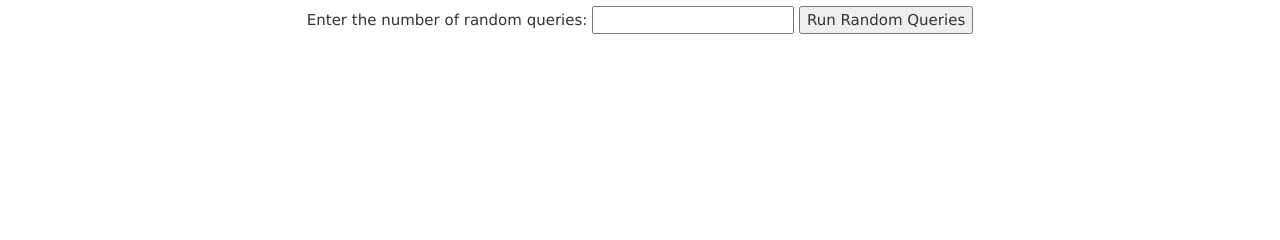
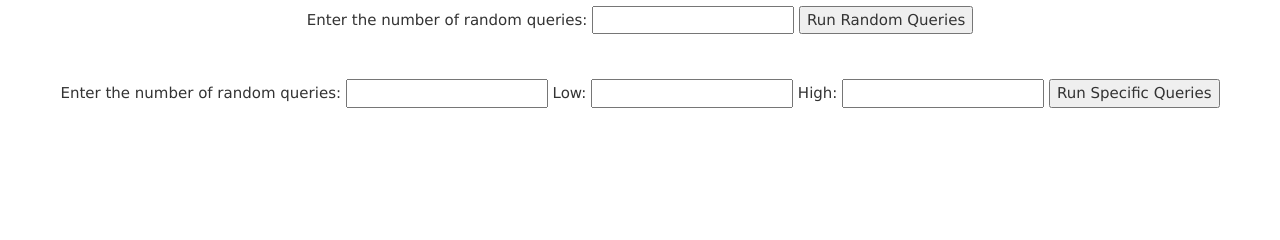
Before and after one commit to Prinitha/cloudtestsummer1, a Flask app: template templates/index.html in a window 1280 px wide. Shown: the part 133-373 px from the top of the page. Run offline with Flask 2, Linux system fonts and the light colour scheme; the template is opened without the code that fills it, so the values that code supplies are empty; some libraries are stand-ins or nearby versions.

Commit message:
Added Specific logic

```diff
--- a/app.py
+++ b/app.py
@@ -18,7 +18,6 @@ def hello_world():
 def random_queries():
     query_limit = request.args['nqueries']
     start_time = time()
-    print(query_limit)
     for i in range(0, int(query_limit)):
         cursor.execute('select TOP 1 * from all_month order by rand()')
     end_time = time()
@@ -27,5 +26,21 @@ def random_queries():
     return redirect(url_for('hello_world'))
 
 
+@app.route('/query_specific')
+def query_specific():
+    query_limit = request.args['nqueries']
+    lower_limit = request.args['low']
+    higher_limit = request.args['high']
+    start_time = time()
+    for i in range(0, int(query_limit)):
+        sql = 'select * from all_month where mag between ? and ? '
+        cursor.execute(sql, (lower_limit, higher_limit))
+        rows = cursor.fetchall()
+    end_time = time()
+    time_taken = (end_time - start_time) / int(query_limit)
+    flash('The Average Time taken to execute the specific queries is : ' + "%.4f" % time_taken + " seconds")
+    return redirect(url_for('hello_world'))
+
+
 if __name__ == '__main__':
     app.run()
--- a/templates/index.html
+++ b/templates/index.html
@@ -19,6 +19,12 @@
         Enter the number of random queries: <input type="text" name="nqueries">
         <input type="Submit" value="Run Random Queries">
     </form>
+<br/><br/>
+<form name="query_specific" action = "/query_specific" method = "get" enctype = "multipart/form-data">
+        Enter the number of random queries: <input type="text" name="nqueries"> Low: <input type="text" name="low"> High: <input type="text" name="high">
+        <input type="Submit" value="Run Specific Queries">
+    </form>
+<br/><br/>
     {% with messages = get_flashed_messages() %}
         {% if messages %}
             {% for message in messages %}
```
